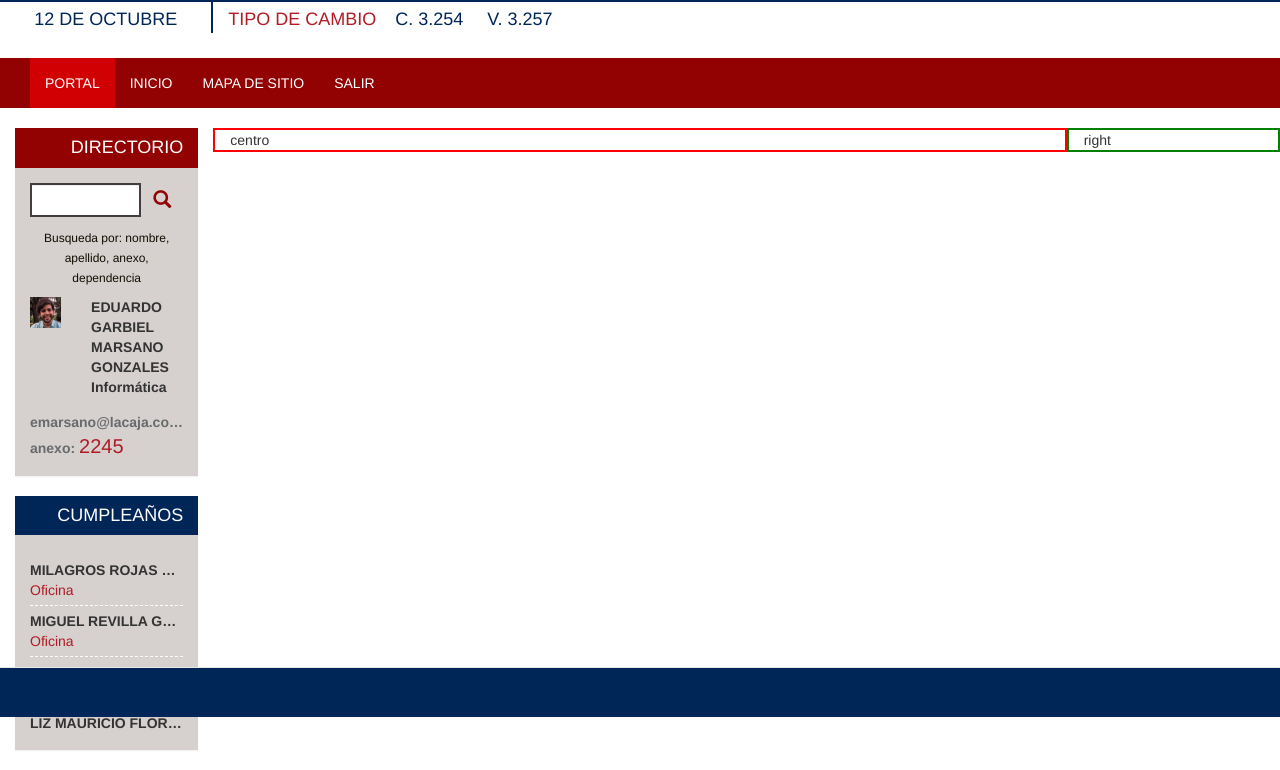
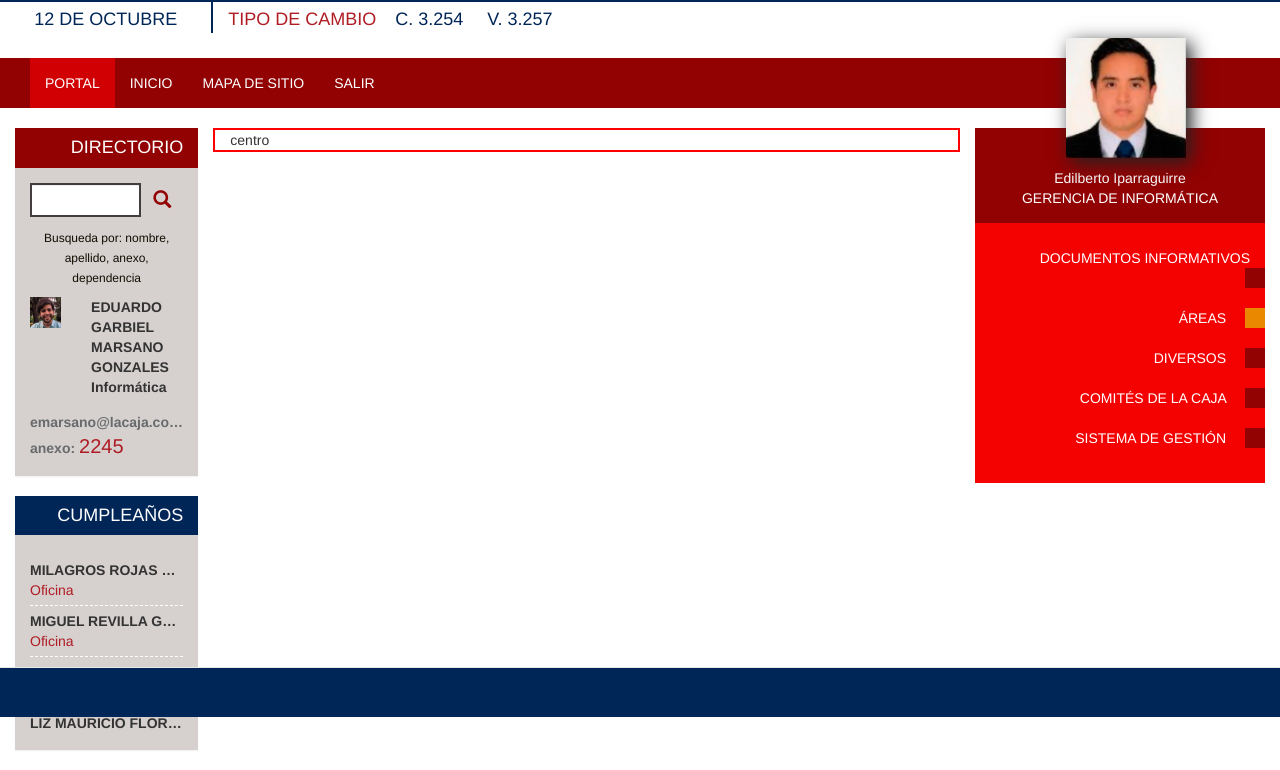
Before and after one commit to killer100/maqueteado-intranet-akito, a website: page src/index.html in a window 1280 px wide. Shown: the part 83-853 px from the top of the page. Drawn offline with Linux system fonts and the light colour scheme.

Commit message:
second comimt

```diff
--- a/sass/_variables.scss
+++ b/sass/_variables.scss
@@ -6,6 +6,7 @@ $red-light: #f40102;
 $blue-dark: #002658;
 $blue-light: #004797;
 $gray: #d6d0cf;
+$list-option-active: #ea8800;
 
 
 $white-text: #fff;
--- a/sass/site.scss
+++ b/sass/site.scss
@@ -89,3 +89,74 @@
         border-bottom-style: dashed;
     }
 }
+
+div.user-menu{
+    @media (min-width: 992px) {
+        img.user-menu-image{
+        box-shadow: 5px 5px 18px #222;
+            position:absolute;
+            top: -90px;
+            width:120px;
+            height:120px;
+            left: calc(33%);
+        }
+    }
+
+    @media (max-width: 991px) {
+        img.user-menu-image{
+            float:left;
+            width:70px;
+            height:70px;
+        }
+    }
+
+    div.user-menu-heading{
+        padding:15px;
+        background-color: $red-dark;
+        color: $white-text;
+        text-align:center;
+    }
+
+    div.user-menu-body{
+        background: $red-light;
+        padding: 15px;
+
+        ul.user-menu-options{
+
+            li{
+                text-align: right;
+                list-style: none;
+                padding-top:10px;
+                padding-bottom:10px;
+            }
+
+            li a{
+                text-transform: uppercase;
+                color: $white-text;
+                text-decoration: none;
+                span.square{
+                    margin-right:-15px;
+                    margin-bottom:-5px;
+                    margin-left:15px;
+                    display: inline-block;
+                    background: $red-dark;
+                    width:20px;
+                    height:20px;
+                }
+                &:hover{
+                    span.square{
+                        background: $list-option-active;
+                    }
+                }
+            }
+
+            li.active{
+                span.square{
+                    background: $list-option-active;
+                }
+            }
+        }
+
+    }
+
+}
--- a/src/index.html
+++ b/src/index.html
@@ -82,15 +82,15 @@
 
 
 
-    <div class="container-fuid">
+    <div class="container-fuid" style="margin-bottom: 65px">
 
-        <div class="row-fluid">
+            <div class="row-fluid" style="padding-bottom:15px;">
 
-            <div class="col-lg-8 col-md-6 col-sm-12 col-lg-push-2 col-md-push-3" style="border:solid red 2px;">
+                <div class="col-lg-7 col-md-6 col-sm-12 col-lg-push-2 col-md-push-3" style="border:solid red 2px;">
                     centro
                 </div>
 
-            <div class="col-lg-2 col-md-3 col-sm-6 col-lg-pull-8 col-md-pull-6">
+                <div class="col-lg-2 col-md-3 col-sm-6 col-lg-pull-7 col-md-pull-6">
 
                     <div class="panel panel-default intranet-panel panel-red">
                         <div class="panel-heading text-right p-b-5 p-t-5">
@@ -199,11 +199,28 @@
                         </div>
                     </div>
 
-
                 </div>
 
-            <div class="col-lg-2 col-md-3 col-sm-6" style="border:solid green 2px;">
-                right
+                <div class="col-lg-3 col-md-3 col-sm-6">
+                    <div class="user-menu">
+                        <div>
+                            <img src="/assets/img/usuario.png" alt="" class="user-menu-image">
+                            <div class="user-menu-heading">
+                                <div class="hidden-sm hidden-xs" style="height: 25px;"></div>
+                                <div>Edilberto Iparraguirre</div>
+                                <span class="title">Gerencia de informática</span>
+                            </div>
+                        </div>
+                        <div class="user-menu-body">
+                            <ul class="user-menu-options">
+                                <li><a href="#">documentos informativos <span class="square"></span></a></li>
+                                <li class="active"><a href="#">áreas <span class="square"></span></a></li>
+                                <li><a href="#">diversos <span class="square"></span></a></li>
+                                <li><a href="#">comités de la caja <span class="square"></span></a></li>
+                                <li><a href="#">sistema de gestión <span class="square"></span></a></li>
+                            </ul>
+                        </div>
+                    </div>
                 </div>
 
             </div>
```
Also changed, not shown: src/assets/css/site.css, src/assets/img/usuario.png (added). Lines whose indentation alone changed are shown as unchanged.
